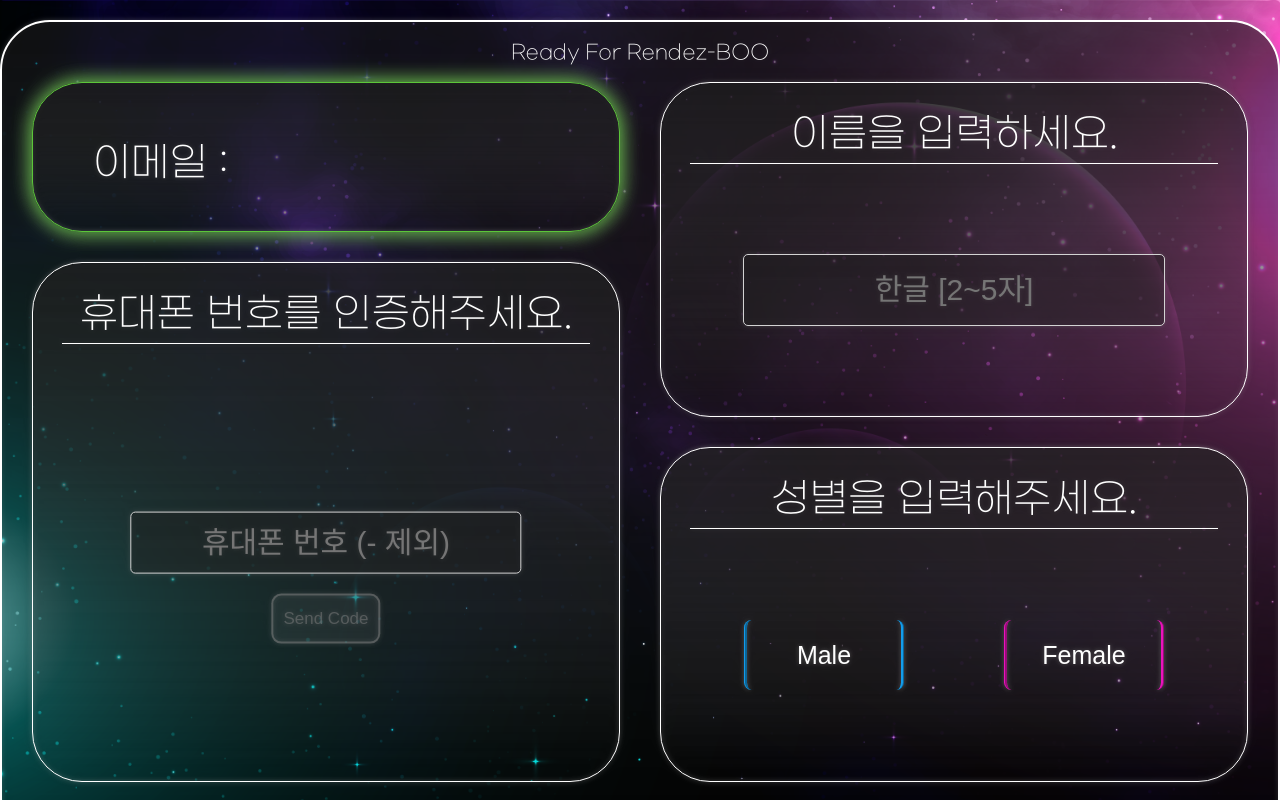
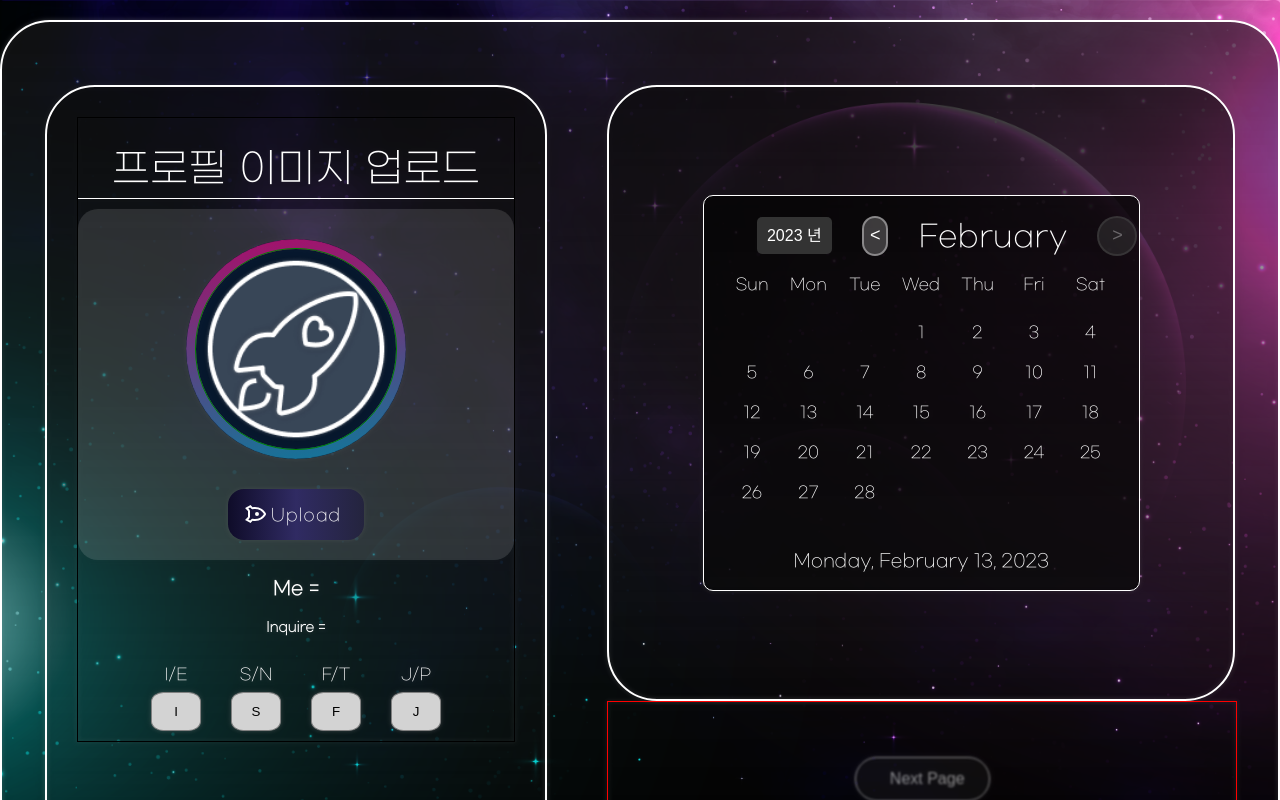
Before and after one commit to Hoony-JSG/RendezBoo, a React (Create React App) app in the folder A107-front/a107-app/: page /join in a window 1280 px wide. Shown: the top 800 px of the page. Built offline with nearby package versions, Linux system fonts and the light colour scheme.

Commit message:
feat:이미지 업로드 스타일 적용

```diff
--- a/A107-front/a107-app/src/Styles/Join3RocketItemStyle.css
+++ b/A107-front/a107-app/src/Styles/Join3RocketItemStyle.css
@@ -12,7 +12,7 @@
 }
 
 .Join3_uploader {
-  border: 1px solid red;
+  /* border: 1px solid red; */
   padding: 30px 0px 20px 0px;
   display: flex;
   justify-content: center;
@@ -20,12 +20,16 @@
   flex-direction: column;
   width: 100%;
   height: fit-content;
+  margin-top: 10px;
+  border-radius: 20px;
+  background: rgba(255, 255, 255, 0.122);
+  border: 3px solid inset rgba(255, 255, 255, 0.649);
 }
 
 .Join3_uploader-button {
-  border: 1px solid yellow;
+  /* border: 1px solid yellow; */
   width: fit-content;
-  margin: 30px 0px;
+  margin-top: 30px;
 }
 
 .Join3_default-image-frame {
@@ -81,10 +85,10 @@
   position: absolute;
   background-image: linear-gradient(
     180deg,
-    rgba(32, 113, 142, 0.737),
-    rgb(216, 16, 139, 0.737)
+    rgba(28, 146, 189, 0.737),
+    rgba(216, 16, 129, 0.737)
   );
-  animation: Join3_uiverse-image-rotBGimg 3s linear infinite;
+  animation: Join3_uiverse-image-rotBGimg 1s linear infinite;
   transition: all 0.2s linear;
 }
 
--- a/A107-front/a107-app/src/Styles/ProfileImageUploaderStyle.css
+++ b/A107-front/a107-app/src/Styles/ProfileImageUploaderStyle.css
@@ -1,3 +1,36 @@
 .Rocket_profile-iamge-upload-button {
   border: 1px solid red;
 }
+
+.ImageUploader_button {
+  display: flex;
+  align-items: center;
+  font-family: inherit;
+  font-weight: 500;
+  font-size: 17px;
+  padding: 0.8em 1.3em 0.8em 0.9em;
+  color: white;
+  background: #ad5389;
+  background: linear-gradient(to right, #0f0c29, #302b63, #24243e);
+  border: none;
+  letter-spacing: 0.05em;
+  border-radius: 16px;
+}
+
+.ImageUploader_button .ImageUploader_svg {
+  margin-right: 3px;
+  transform: rotate(90deg);
+  transition: transform 0.5s cubic-bezier(0.76, 0, 0.24, 1);
+}
+
+.ImageUploader_button .ImageUploader_span {
+  transition: transform 0.5s cubic-bezier(0.76, 0, 0.24, 1);
+}
+
+.ImageUploader_button:hover .ImageUploader_svg {
+  transform: translateX(5px) rotate(0deg);
+}
+
+.ImageUploader_button:hover .ImageUploader_span {
+  transform: translateX(7px);
+}
--- a/A107-front/a107-app/src/components/JoinComponents/JoinItem.jsx
+++ b/A107-front/a107-app/src/components/JoinComponents/JoinItem.jsx
@@ -18,7 +18,7 @@ const JoinItem = () => {
     <JoinItem3rd setNext={setNext} />,
     <JoinItem4rd setNext={setNext} />,
   ]
-  const [order, setOrder] = useState(2, '')
+  const [order, setOrder] = useState(3, '')
   return <div style={{ marginTop: '20px' }}>{ItemList[order]}</div>
 }
 
--- a/A107-front/a107-app/src/components/JoinComponents/NaerOauth.jsx
+++ b/A107-front/a107-app/src/components/JoinComponents/NaerOauth.jsx
@@ -6,7 +6,6 @@ const NaverOauth = () => {
   const searchParams = new URLSearchParams(location.search)
   const code = searchParams.get('code')
   const state = searchParams.get('state')
-
   axios
     .get('https://i8a107.p.ssafy.io/api/oauth/naver' + location.search)
     .then((res) => {
--- a/A107-front/a107-app/src/components/RocketComponents/ProfileImageUploader.jsx
+++ b/A107-front/a107-app/src/components/RocketComponents/ProfileImageUploader.jsx
@@ -1,10 +1,16 @@
-import { useEffect, useState } from 'react'
+import { useEffect, useRef, useState } from 'react'
 import '../../Styles/ProfileImageUploaderStyle.css'
 const ProfileImageUploader = (props) => {
   const [newImage, setNewImage] = useState(null)
   const handleImageUpload = (e) => {
-    console.log('새로운 이미지를 input함')
+    console.log('새로운 이미지를 input함 : ' + e.target.files[0])
     setNewImage(URL.createObjectURL(e.target.files[0]))
+  }
+
+  const imageInput = useRef()
+  const onClickImageUpload = () => {
+    imageInput.current.click()
+    console.log('쌔거 : ' + imageInput)
   }
 
   useEffect(() => {
@@ -12,12 +18,29 @@ const ProfileImageUploader = (props) => {
   }, [newImage])
 
   return (
-    <div>
+    <div className="ImageUploader_whole-box">
       <input
-        className="Rocket_profile-iamge-upload-button"
         type="file"
+        style={{ display: 'none' }}
+        ref={imageInput}
         onChange={handleImageUpload}
       />
+      <button className="ImageUploader_button" onClick={onClickImageUpload}>
+        <svg
+          className="ImageUploader_svg"
+          height="24"
+          width="24"
+          viewBox="0 0 24 24"
+          xmlns="http://www.w3.org/2000/svg"
+        >
+          <path d="M0 0h24v24H0z" fill="none"></path>
+          <path
+            d="M5 13c0-5.088 2.903-9.436 7-11.182C16.097 3.564 19 7.912 19 13c0 .823-.076 1.626-.22 2.403l1.94 1.832a.5.5 0 0 1 .095.603l-2.495 4.575a.5.5 0 0 1-.793.114l-2.234-2.234a1 1 0 0 0-.707-.293H9.414a1 1 0 0 0-.707.293l-2.234 2.234a.5.5 0 0 1-.793-.114l-2.495-4.575a.5.5 0 0 1 .095-.603l1.94-1.832C5.077 14.626 5 13.823 5 13zm1.476 6.696l.817-.817A3 3 0 0 1 9.414 18h5.172a3 3 0 0 1 2.121.879l.817.817.982-1.8-1.1-1.04a2 2 0 0 1-.593-1.82c.124-.664.187-1.345.187-2.036 0-3.87-1.995-7.3-5-8.96C8.995 5.7 7 9.13 7 13c0 .691.063 1.372.187 2.037a2 2 0 0 1-.593 1.82l-1.1 1.039.982 1.8zM12 13a2 2 0 1 1 0-4 2 2 0 0 1 0 4z"
+            fill="currentColor"
+          ></path>
+        </svg>
+        <span className="ImageUploader_span">Upload</span>
+      </button>
     </div>
   )
 }
```
